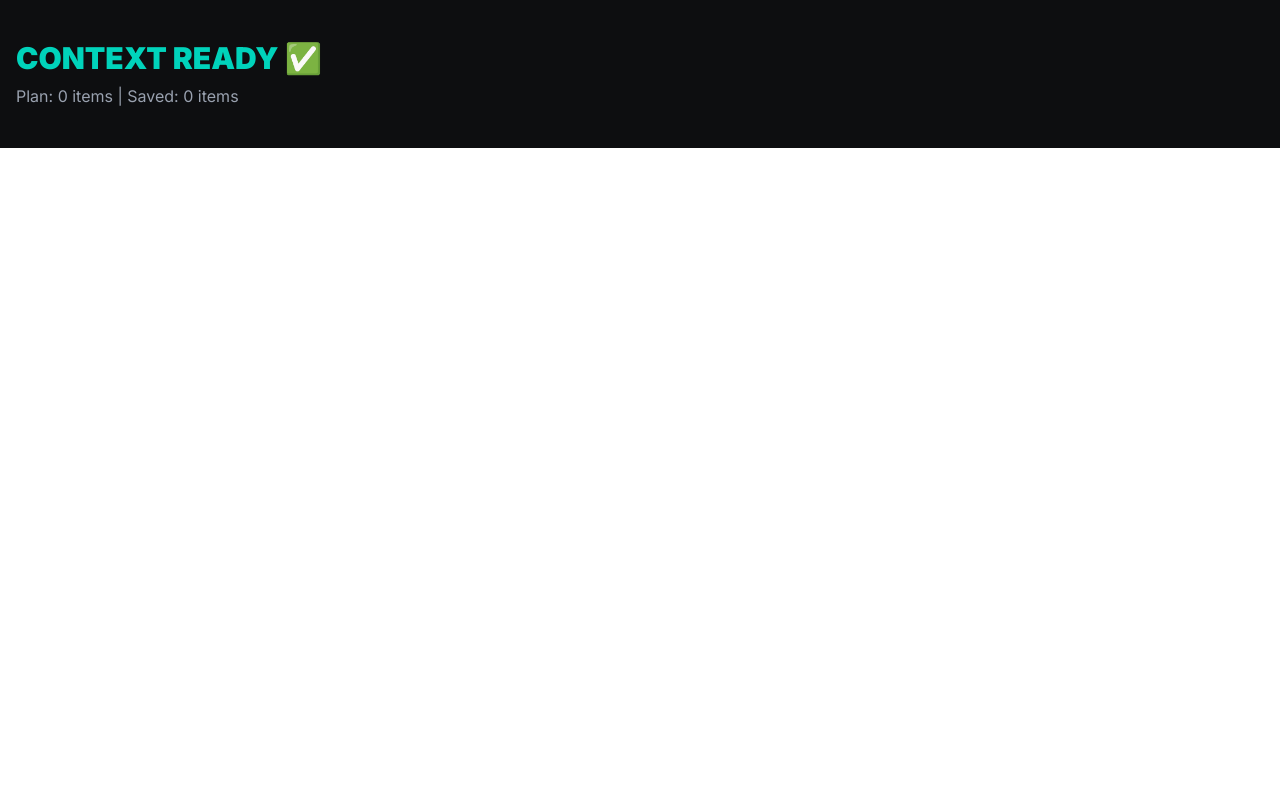
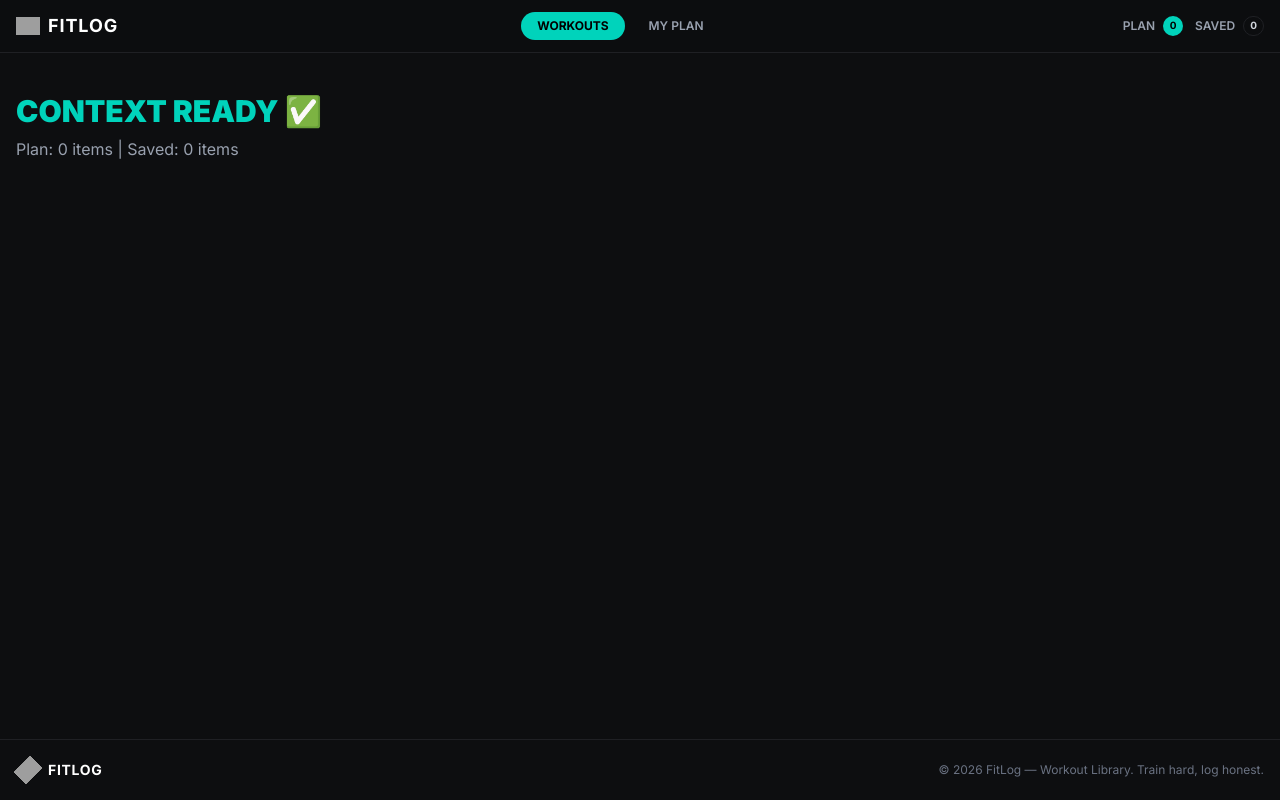
Before and after one commit to aminulislamdev/Fitlog, a Next.js app: page / in a window 1280 px wide. Built offline with nearby package versions, Linux system fonts and the light colour scheme; grey boxes are pictures that could not be loaded.

Commit message:
feat: wrap app with Navbar and Footer in root layout

```diff
--- a/src/app/layout.tsx
+++ b/src/app/layout.tsx
@@ -1,6 +1,8 @@
 import type { Metadata } from "next";
 import { Oswald, Inter } from "next/font/google";
 import "./globals.css";
+import Navbar from "@/components/shared/Navbar";
+import Footer from "@/components/shared/Footer";
 import { PlanProvider } from "@/context/PlanContext";
 
 const oswald = Oswald({
@@ -28,7 +30,13 @@ export default function RootLayout({
   return (
     <html lang="en">
       <body className={`${oswald.variable} ${inter.variable}`}>
-        <PlanProvider>{children}</PlanProvider>
+        <PlanProvider>
+          <div className="flex min-h-screen flex-col bg-bg text-white">
+            <Navbar />
+            <main className="flex-1">{children}</main>
+            <Footer />
+          </div>
+        </PlanProvider>
       </body>
     </html>
   );
```
